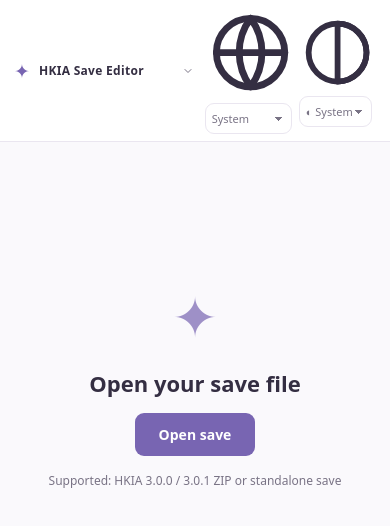
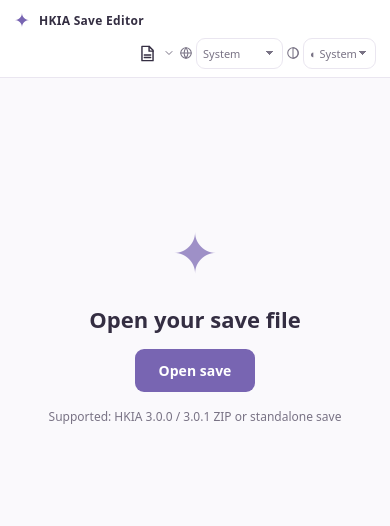
Before and after one commit to Yumekiraboshi/HKIA-Save-Editor, a Svelte app: page / in a window 390 px wide. Shown: the top 526 px of the page. Built offline with nearby package versions, Linux system fonts and the light colour scheme.

Commit message:
Style accessible scrollable tab history and compact SVG header for mobile and RTL

```diff
--- a/src/style.css
+++ b/src/style.css
@@ -213,3 +213,32 @@
 .collection-search-result-context{font-size:11px;color:var(--muted);overflow-wrap:anywhere}
 .collection-search-result-chevron{font-size:22px;color:var(--accent);flex-shrink:0}
 @media(max-width:730px){.collection-search-result{padding:11px 12px}}
+
+/* Source-native scoped history and icon-first topbar. */
+.header-icon{display:block;width:19px;height:19px;flex:none;pointer-events:none}
+.file-action{width:45px;gap:2px;padding:0 5px}
+.menu-icon{display:block;width:16px;height:16px;flex:none;pointer-events:none}
+.file-menu .menu-popover button{display:flex;align-items:center;gap:11px}
+.header-select{display:inline-flex;align-items:center;gap:5px;min-width:0}
+.select-icon{display:block;width:16px;height:16px;flex:none;color:var(--muted);pointer-events:none}
+.history-menu{position:relative;flex:none}
+.history-menu>summary{list-style:none;cursor:pointer;user-select:none}
+.history-menu>summary::-webkit-details-marker{display:none}
+.history-menu[open]>summary,.file-menu[open]>summary{color:var(--accent);background:var(--hover)}
+.history-popover{position:absolute;right:0;top:calc(100% + 9px);z-index:45;width:min(350px,calc(100vw - 30px));background:var(--panel);border:1px solid var(--line);border-radius:13px;box-shadow:0 15px 44px #0002;padding:10px;display:grid;gap:10px;color:var(--ink)}
+.history-heading{font-size:12px;font-weight:750;padding:5px 6px 0;overflow-wrap:anywhere}
+.history-empty{color:var(--muted);font-size:12px;padding:9px 7px 14px}
+.history-list{display:grid;gap:3px;max-height:min(440px,60vh);overflow:auto;overscroll-behavior:contain}
+.history-list button{display:flex;align-items:center;text-align:left;gap:10px;min-height:40px;width:100%;padding:7px 8px;border-radius:8px;background:transparent;color:var(--ink);font-size:12px;line-height:1.4}
+.history-list button:hover:not(:disabled){background:var(--hover)}
+.history-list button.active{background:var(--accent-soft);color:var(--accent);font-weight:750}
+.history-step{display:inline-flex;flex:none;align-items:center;justify-content:center;width:23px;height:23px;border:1px solid var(--line);border-radius:50%;font-size:10px;font-variant-numeric:tabular-nums}
+.history-text{min-width:0;flex:1;overflow-wrap:anywhere}
+.history-current{font-size:13px;flex:none}
+:root[dir="rtl"] .history-popover{right:auto;left:0}
+@media(max-width:730px){
+ .file-action{width:40px;padding:0 4px}
+ .history-popover{right:-75px}
+ .header-select{gap:3px}
+ .select-icon{width:14px;height:14px}
+}
```
